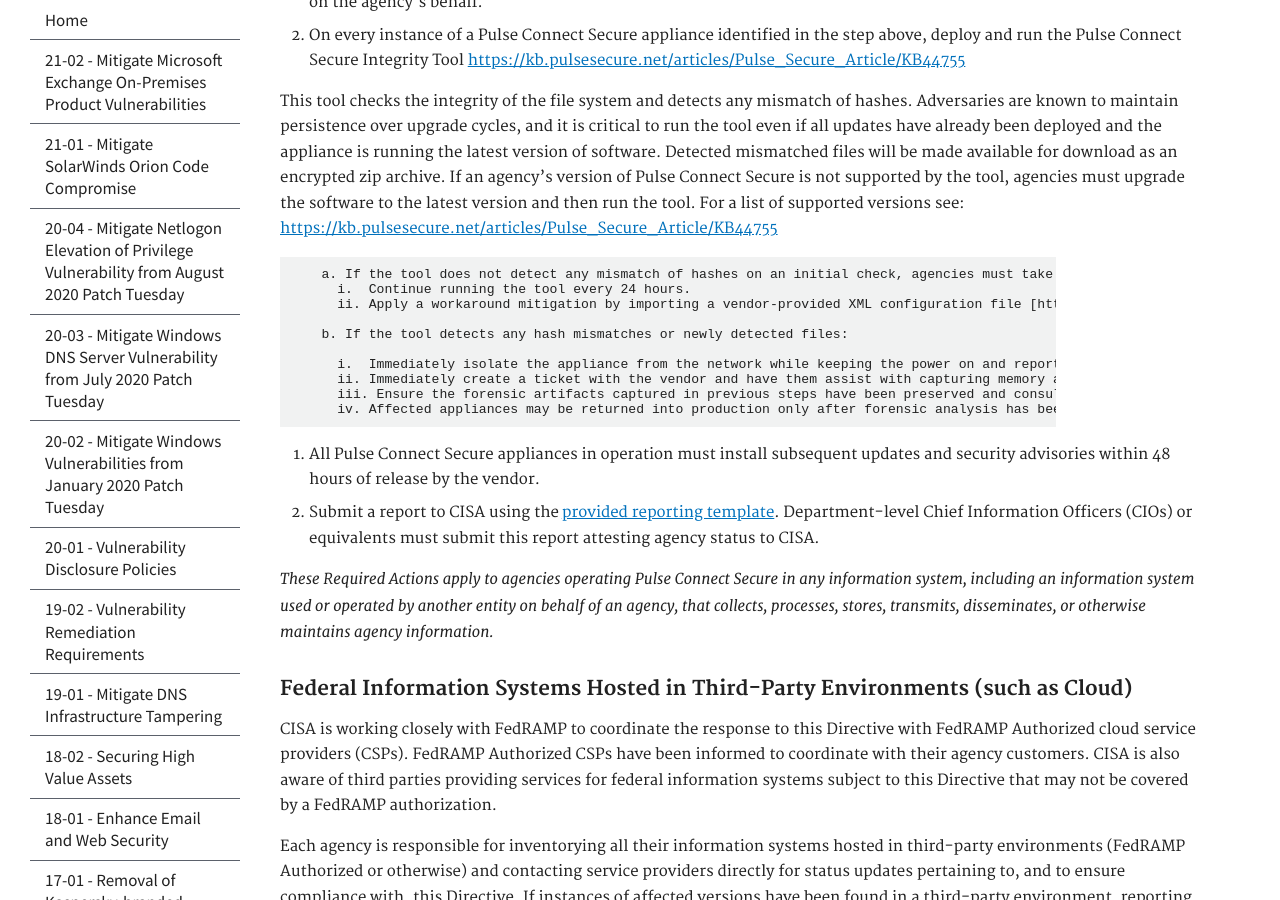
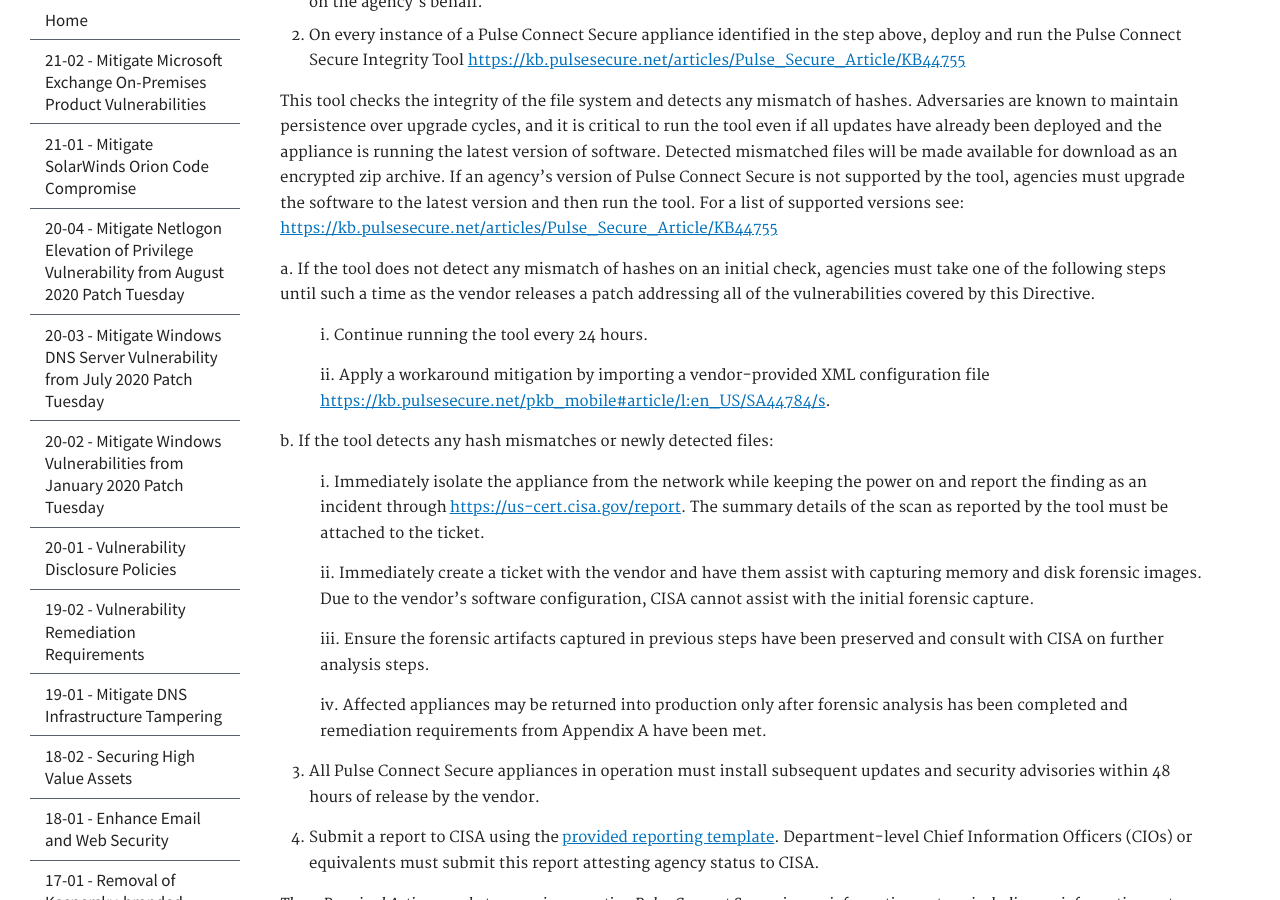
Before and after one commit to cisagov/cyber.dhs.gov, a Jekyll site: the page built from pages/ed-21-03.md, in a window 1280 px wide and 900 px high, scrolled down 1290 px. Built offline with Jekyll 4.4.1, drawn with Linux system fonts in a browser that asks for light colours.

Commit message:
Update ed-21-03.md

```diff
--- a/pages/ed-21-03.md
+++ b/pages/ed-21-03.md
@@ -16,7 +16,7 @@ subnav:
 ---
 
 April 20, 2021
-##  **Mitigate Pulse Secure Product Vulnerabilities**
+##  Mitigate Pulse Secure Product Vulnerabilities
 
 This page contains a web-friendly version of the Cybersecurity and Infrastructure Security Agency's Emergency Directive 21-02, “_Mitigate Microsoft Exchange On-Premises Product Vulnerabilities_”.
 
@@ -45,18 +45,26 @@ By 5 pm Eastern Daylight Time on Friday, April 23, 2021 all federal agencies mus
 
 This tool checks the integrity of the file system and detects any mismatch of hashes. Adversaries are known to maintain persistence over upgrade cycles, and it is critical to run the tool even if all updates have already been deployed and the appliance is running the latest version of software. Detected mismatched files will be made available for download as an encrypted zip archive. If an agency’s version of Pulse Connect Secure is not supported by the tool, agencies must upgrade the software to the latest version and then run the tool. For a list of supported versions see: [https://kb.pulsesecure.net/articles/Pulse_Secure_Article/KB44755](https://kb.pulsesecure.net/articles/Pulse_Secure_Article/KB44755)
 
-        a. If the tool does not detect any mismatch of hashes on an initial check, agencies must take one of the following steps until such a time as the vendor releases a patch addressing all of the vulnerabilities covered by this Directive.
-          i.  Continue running the tool every 24 hours.
-          ii. Apply a workaround mitigation by importing a vendor-provided XML configuration file [https://kb.pulsesecure.net/pkb_mobile#article/l:en_US/SA44784/s](https://kb.pulsesecure.net/pkb_mobile#article/l:en_US/SA44784/s).
+  a. If the tool does not detect any mismatch of hashes on an initial check, agencies must take one of the following steps until such a time as the vendor releases a patch addressing all of the vulnerabilities covered by this Directive.
 
-        b. If the tool detects any hash mismatches or newly detected files:
+  >i.  Continue running the tool every 24 hours.
 
-          i.  Immediately isolate the appliance from the network while keeping the power on and report the finding as an incident through [https://us-cert.cisa.gov/report](https://us-cert.cisa.gov/report). The summary details of the scan as reported by the tool must be attached to the ticket.
-          ii. Immediately create a ticket with the vendor and have them assist with capturing memory and disk forensic images.  Due to the vendor’s software configuration, CISA cannot assist with the initial forensic capture.
-          iii. Ensure the forensic artifacts captured in previous steps have been preserved and consult with CISA on further analysis steps.
-          iv. Affected appliances may be returned into production only after forensic analysis has been completed and remediation requirements from Appendix A have been met.
+  > ii. Apply a workaround mitigation by importing a vendor-provided XML configuration file [https://kb.pulsesecure.net/pkb_mobile#article/l:en_US/SA44784/s](https://kb.pulsesecure.net/pkb_mobile#article/l:en_US/SA44784/s).
 
+  b. If the tool detects any hash mismatches or newly detected files:
+
+  > i.  Immediately isolate the appliance from the network while keeping the power on and report the finding as an incident through [https://us-cert.cisa.gov/report](https://us-cert.cisa.gov/report). The summary details of the scan as reported by the tool must be attached to the ticket.
+
+  > ii. Immediately create a ticket with the vendor and have them assist with capturing memory and disk forensic images.  Due to the vendor’s software configuration, CISA cannot assist with the initial forensic capture.
+
+  > iii. Ensure the forensic artifacts captured in previous steps have been preserved and consult with CISA on further analysis steps.
+
+  > iv. Affected appliances may be returned into production only after forensic analysis has been completed and remediation requirements from Appendix A have been met.
+
+{:start="3"}
 3. All Pulse Connect Secure appliances in operation must install subsequent updates and security advisories within 48 hours of release by the vendor.
+
+{:start="4"}
 4. Submit a report to CISA using the [provided reporting template]({{ site.baseurl }}/assets/report/ed21-03status.xlsx). Department-level Chief Information Officers (CIOs) or equivalents must submit this report attesting agency status to CISA.
 
 *These Required Actions apply to agencies operating Pulse Connect Secure in any information system, including an information system used or operated by another entity on behalf of an agency, that collects, processes, stores, transmits, disseminates, or otherwise maintains agency information.*
```
